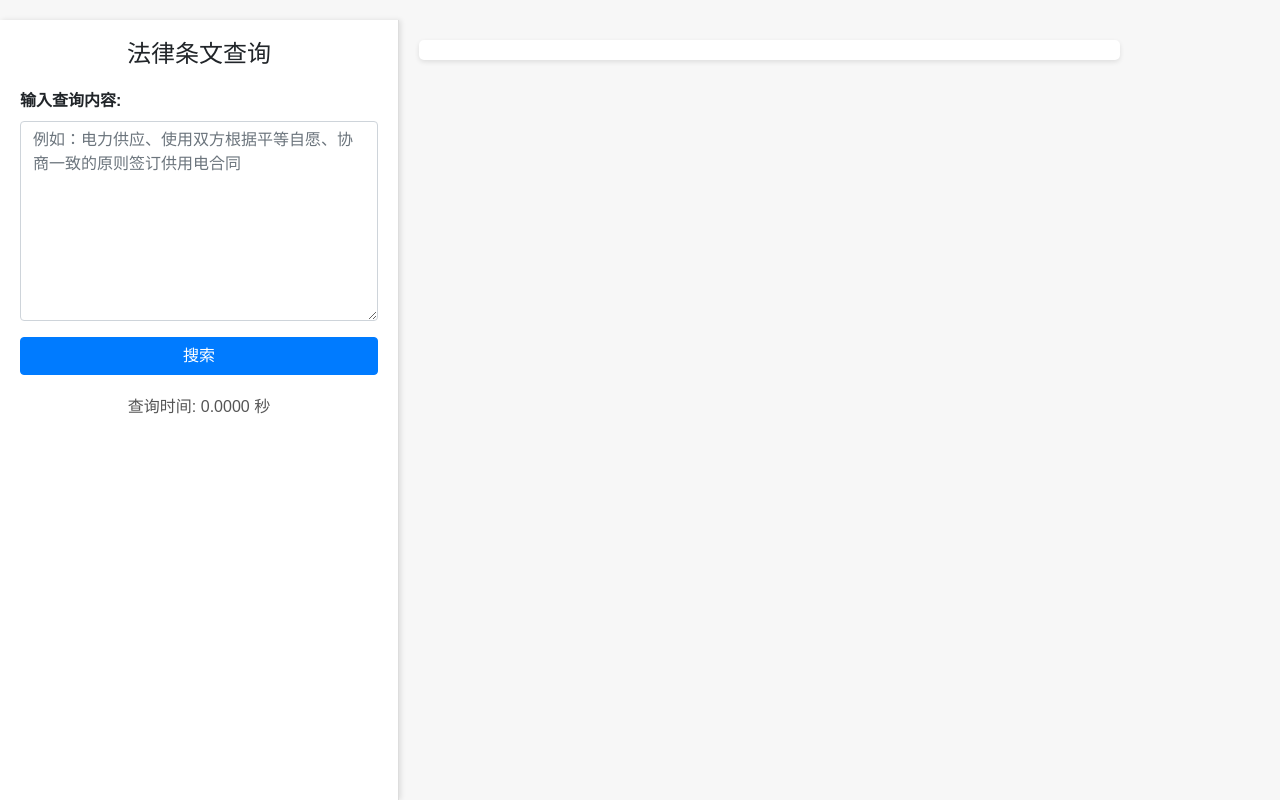
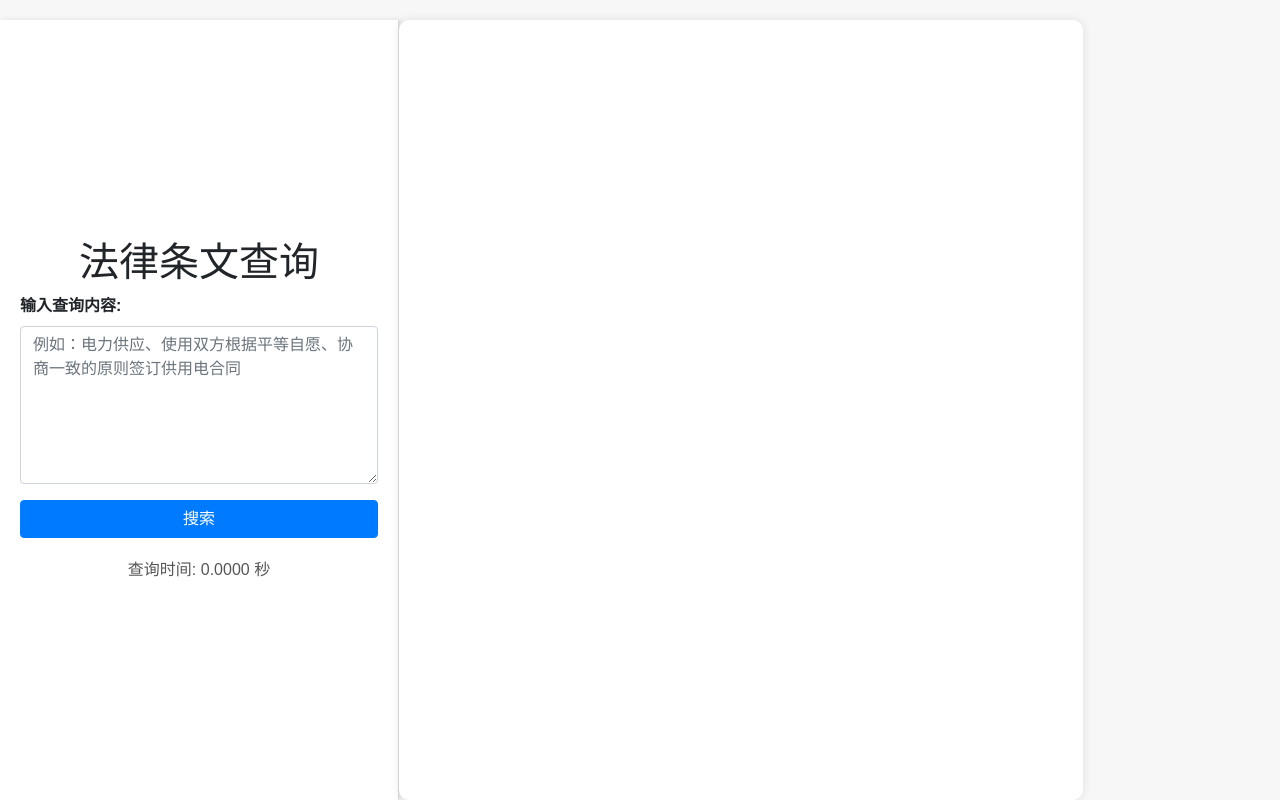
Before and after one commit to smile-II/China-Electric-Power-Law-Conflict-Detection, a Flask app: page / in a window 1280 px wide. Run offline with Flask 3, Linux system fonts and the light colour scheme; some libraries are stand-ins or nearby versions.

Commit message:
updata left panel

```diff
--- a/src/templates/index.html
+++ b/src/templates/index.html
@@ -25,28 +25,33 @@
             border-right: 1px solid #ddd;
             box-shadow: 2px 0 5px rgba(0,0,0,0.1);
             background-color: #fff;
+            display: flex;
+            flex-direction: column;
+            justify-content: center;
         }
         .right-panel {
-            width: 65%;
+            width: 60%;
+            background-color: white;
             padding: 20px;
+            border-radius: 10px;
+            box-shadow: 0 0 10px rgba(0, 0, 0, 0.1);
             overflow-y: auto;
         }
-        h1 {
-            font-size: 1.5rem;
-            margin-bottom: 20px;
-            text-align: center;
+        .card {
+            margin-top: 20px;
+        }
+        .card-title {
+            color: #007bff;
+        }
+        .card-subtitle {
+            font-size: 0.9rem;
+            color: #6c757d;
         }
         .form-group label {
             font-weight: bold;
         }
-        .form-group textarea {
+        textarea.form-control {
             resize: vertical;
-            height: 200px;
-        }
-        .btn-primary {
-            background-color: #007bff;
-            border-color: #007bff;
-            width: 100%;
         }
         #loadingSpinner {
             display: none;
@@ -59,26 +64,6 @@
             color: #555;
             text-align: center;
         }
-        .card {
-            margin-bottom: 20px;
-            box-shadow: 0 2px 5px rgba(0,0,0,0.1);
-        }
-        .card-title {
-            color: #007bff;
-        }
-        .card-subtitle {
-            font-size: 0.9rem;
-            color: #6c757d;
-        }
-        .card-text {
-            font-size: 0.9rem;
-        }
-        .result {
-            padding: 10px;
-            background-color: #fff;
-            border-radius: 5px;
-            box-shadow: 0 2px 5px rgba(0,0,0,0.1);
-        }
     </style>
 </head>
 <body>
@@ -88,7 +73,7 @@
             <form id="searchForm">
                 <div class="form-group">
                     <label for="query">输入查询内容:</label>
-                    <textarea class="form-control" id="query" rows="10" placeholder="例如：电力供应、使用双方根据平等自愿、协商一致的原则签订供用电合同"></textarea>
+                    <textarea class="form-control" id="query" rows="6" placeholder="例如：电力供应、使用双方根据平等自愿、协商一致的原则签订供用电合同"></textarea>
                 </div>
                 <button type="submit" class="btn btn-primary btn-block">搜索</button>
             </form>
@@ -97,8 +82,8 @@
             </div>
             <div id="timeTaken">查询时间: <span id="elapsedTime">0.0000</span> 秒</div>
         </div>
-        <div class="right-panel">
-            <div id="results" class="result"></div>
+        <div class="right-panel" id="results">
+            <!-- 搜索结果显示区域 -->
         </div>
     </div>
 
```
